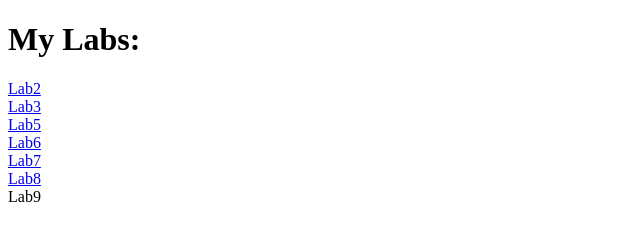
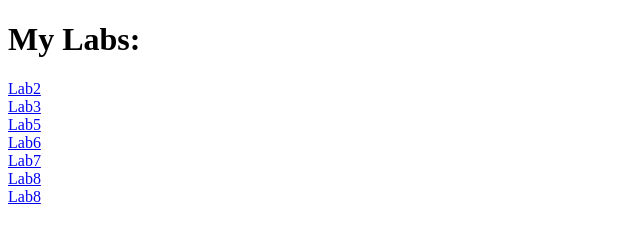
Before and after one commit to ReemAlmalki-hub/cpit-405, a plain HTML site: page Labs/Labs.html in a window 1280 px wide. Shown: the full height of the page, 0-640 px from the left. Drawn offline with Linux system fonts and the light colour scheme.

Commit message:
Update Labs.html

```diff
--- a/Labs/Labs.html
+++ b/Labs/Labs.html
@@ -19,8 +19,7 @@
     <br>
     <a href="https://codesandbox.io/p/sandbox/zpvnst">Lab8</a>
     <br>
-    <a herf="https://codesandbox.io/p/sandbox/cxwhx7">Lab9</a>
-    <br>
+    <a href="https://codesandbox.io/p/sandbox/cxwhx7">Lab8</a>
 
 
 </body>
```
